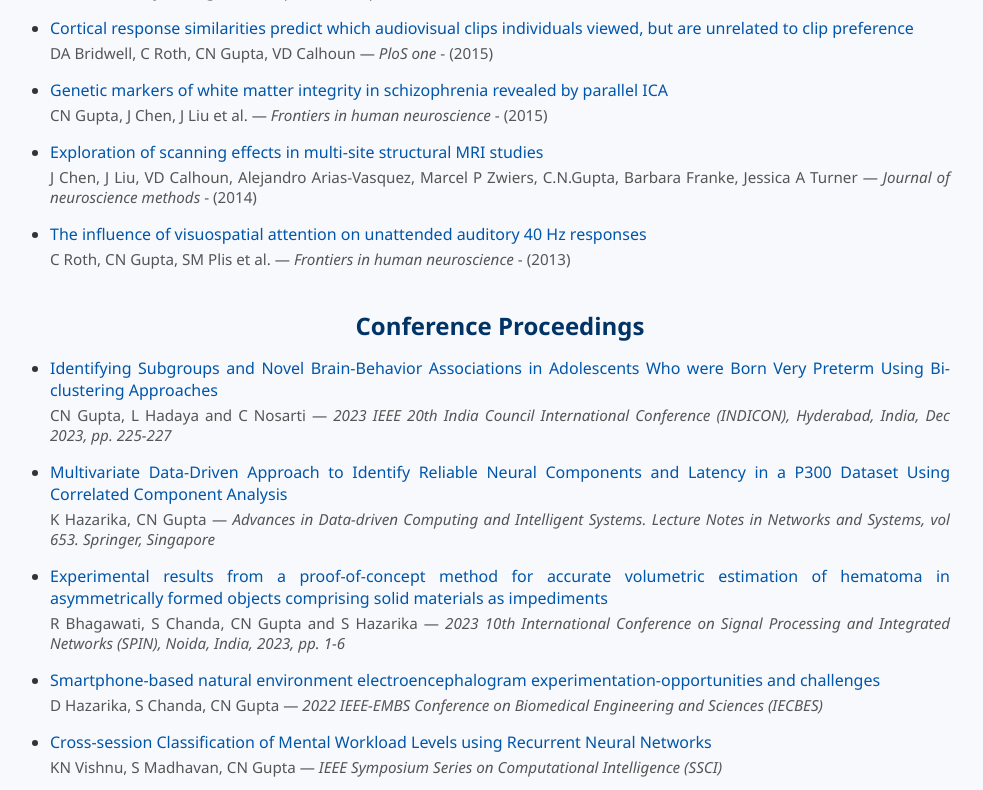
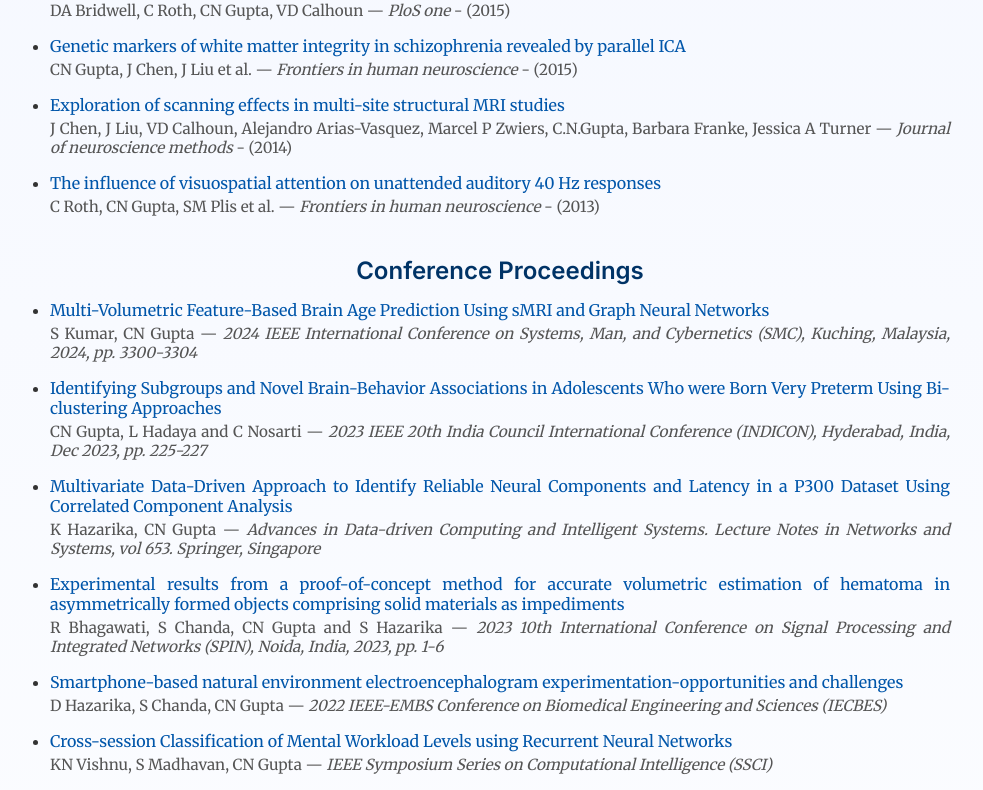
Before and after one commit to hechp2199/NeuralLab_IITG, a React (Create React App) app: page /publications in a window 1280 px wide. Shown: the part 1588-2378 px from the top of the page, without its empty margins (140-1123 px from the left). Built offline with nearby package versions, Linux system fonts and the light colour scheme.

Commit message:
Cosmetic updates mentioned by professor

```diff
--- a/public/index.html
+++ b/public/index.html
@@ -4,6 +4,7 @@
   <head>
     <meta charset="utf-8" />
     <link rel="icon" href="%PUBLIC_URL%/favicon.ico" />
+    <link href="https://fonts.googleapis.com/css2?family=Inter:wght@300;400;600&family=Merriweather:wght@300;400;700&display=swap" rel="stylesheet">
     <meta name="viewport" content="width=device-width, initial-scale=1" />
     <title>Neural Engineering Lab</title>
   </head>
--- a/src/components/News.jsx
+++ b/src/components/News.jsx
@@ -9,7 +9,7 @@ function News() {
     },
     {
       date:"2025",
-      content:"Congratulations to Suraj on the publication of his research paper on SAGEFusionNet",
+      content:"Congratulations to Suraj for getting his algorithm SAGEFusionNet to predict BRAINAGE published in Brain Sciences journal",
       link:"https://doi.org/10.3390/brainsci15070752"
     },
     {
--- a/src/components/Publications.jsx
+++ b/src/components/Publications.jsx
@@ -169,6 +169,13 @@ const journalPubs = [
 // Conference Publications
 const conferencePubs = [
     {
+        title:"Multi-Volumetric Feature-Based Brain Age Prediction Using sMRI and Graph Neural Networks",
+        authors:"S Kumar, CN Gupta",
+        journal:"2024 IEEE International Conference on Systems, Man, and Cybernetics (SMC), Kuching, Malaysia, 2024, pp. 3300-3304",
+        year: 2024,
+        link:"https://doi.org/10.1109/SMC54092.2024.10831639"
+    },
+    {
         title: "Identifying Subgroups and Novel Brain-Behavior Associations in Adolescents Who were Born Very Preterm Using Bi-clustering Approaches",
         authors: "CN Gupta, L Hadaya and C Nosarti",
         journal: "2023 IEEE 20th India Council International Conference (INDICON), Hyderabad, India, Dec 2023, pp. 225-227",
--- a/src/components/Research.jsx
+++ b/src/components/Research.jsx
@@ -151,6 +151,16 @@ function Research() {
             <br></br>
             <h3>Brain Age prediction</h3>
             <p>Unlike chronological age, which measures a person’s age in years since birth, the biological age of the brain is estimated using its morphological, functional, or molecular properties of brain. Brain age is a widely employed metric to assess and quantify an individual’s brain health. Brain ageing is linked to cognitive decline and an increased risk of neurodegenerative diseases. The difference between the estimated brain age and the chronological age is called the brain age gap. We are using deep learning methods to decipher brain age of an individual from grey and white matter regions of sMRI.</p>
+            <ul className="pub-list">
+              <li className="pub-item">
+                <a href="https://doi.org/10.3390/brainsci15070752" target="_blank" rel="noopener noreferrer">
+                  SAGEFusionNet: An Auxiliary Supervised Graph Neural Network for Brain Age Prediction as a Neurodegenerative Biomarker
+                </a>
+                <div className="pub-meta">
+                  S Kumar, S Hazarika, CN Gupta — <i> Brain Sci. 2025, 15(7), 752</i>
+                </div>
+              </li>
+            </ul>
           </div>
         );
       case 'media':
--- a/src/components/Team.jsx
+++ b/src/components/Team.jsx
@@ -131,6 +131,12 @@ const teamData = {
       year: "PhD in 2024",
       currentRole: "PostDoc position at Karolinska Institutet, Sweden",
       link: "https://ki.se/personer/tanmayee-samantaray"
+    },
+    {
+     name: "Sanjay Chhaba",
+      year: "BTP in 2024",
+      currentRole: "joined Intellemo.AI",
+      link: ""
     },
     {
       name: "Nanaki Singh",
--- a/src/components/css/Home.css
+++ b/src/components/css/Home.css
@@ -156,18 +156,22 @@
 }
 
 .bulletin-scroll-content ul {
-  list-style: none;
-  padding: 0;
+  list-style: disc;
+  padding-left: 22px;
   margin: 0;
 }
 
 .bulletin-scroll-content li {
-  text-align: justify;
-  padding: 5px 0;
+  font-family: "Georgia", "Times New Roman", serif;
+  font-size: 0.95rem;
+  color: #333;
+  font-weight: 600;
+  text-align: left;
+  padding: 5px 5px 5px 0;
   border-bottom: 1px solid #e0e0e0;
   color: #222;
   background-color: #fff;
-  line-height: 1.4;
+  line-height: 1.5;
   transition: background-color 0.3s ease;
 }
 
--- a/src/index.css
+++ b/src/index.css
@@ -1,6 +1,7 @@
 /* Global Styles */
 body {
-  font-family: 'Segoe UI', 'Roboto', sans-serif;
+  font-family: "Merriweather", serif;
+  background: linear-gradient(180deg, #eef3ff 0%, #ffffff 100%);
   background-color: #f8f9fc;
   margin: 0;
   padding: 0;
@@ -17,6 +18,8 @@ h2,
 h3 {
   color: #003366;
   margin-bottom: 15px;
+  font-family: "Inter", sans-serif;
+  font-weight: 600;
 }
 
 /* Navbar */
```
